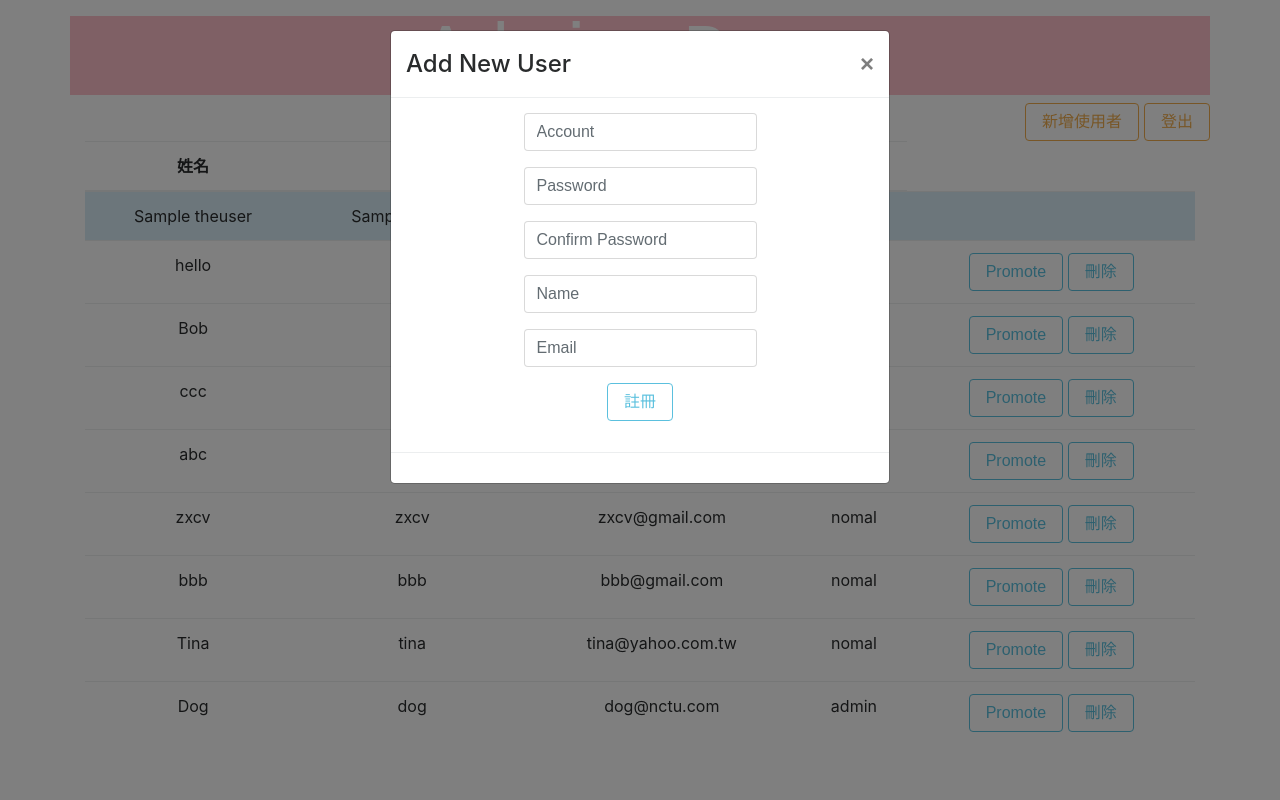
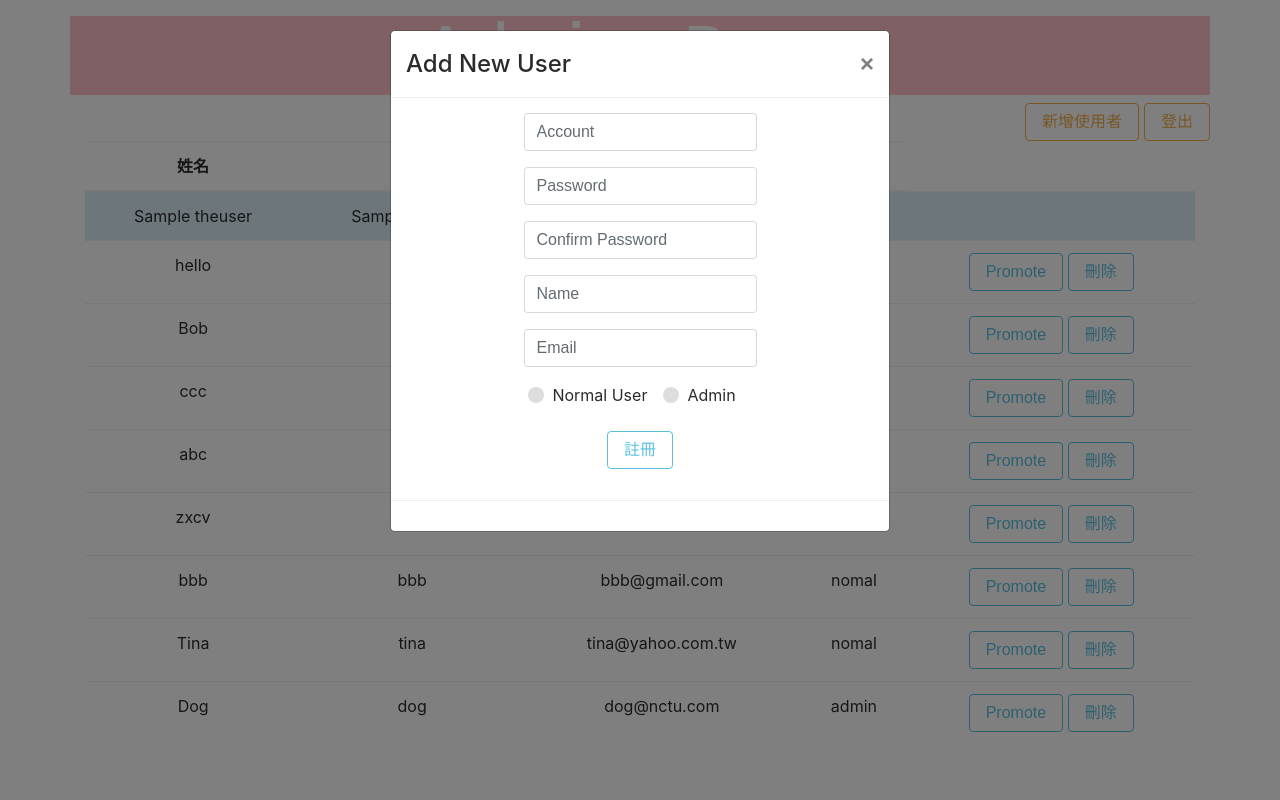
Before and after one commit to laura83615/bookingbnb, a Django app: template bookingbnb/bnb/templates/bnb/admin_page.html in a window 1280 px wide, after a click on "新增使用者". Run offline with Django 3.2, Linux system fonts and the light colour scheme; data comes from the database, SQL or seed files in the repository; both versions use the stored data as it was after the commit; the template is opened without the code that fills it: values that come from a table or form of the project are taken from there, most other values are stand-ins (such as "Sample title", 1, 10 or a date in 2020); some libraries are stand-ins or nearby versions.

Commit message:
admin can add new admin

```diff
--- a/bookingbnb/bnb/templates/bnb/add_user_form.html
+++ b/bookingbnb/bnb/templates/bnb/add_user_form.html
@@ -28,8 +28,3 @@
         <input type="mail" class="form-control" id="mail" name="mail" placeholder="Email" required>
     </div>
 </div>
-<div class="form-group row justify-content-center">
-    <div class="col-xs-9">
-        <button style="width: auto" type="submit" class="btn btn-outline-info">註冊</button>
-    </div>
-</div>
--- a/bookingbnb/bnb/templates/bnb/admin_page.html
+++ b/bookingbnb/bnb/templates/bnb/admin_page.html
@@ -55,6 +55,24 @@
 			    	<form action="{% url 'bnb:add_user' %}" method="post">
 			    	{% csrf_token %}
 			    	    {% include 'bnb/add_user_form.html' %}
+			    	    <div class="form-group row justify-content-center">
+			    	    	<label class="custom-control custom-radio">
+			    	    		<input id="normal" name="identity" type="radio" value="normal" class="custom-control-input" required>
+			    	    		<span class="custom-control-indicator"></span>
+			    	    		<span class="custom-control-description">Normal User</span>
+			    	    	</label>
+			    	    	<label class="custom-control custom-radio">
+			    	    		<input id="admin" name="identity" type="radio" value="admin" class="custom-control-input">
+			    	    		<span class="custom-control-indicator"></span>
+			    	    		<span class="custom-control-description">Admin</span>
+			    	    	</label>
+			    	    </div>
+
+			    	    <div class="form-group row justify-content-center">
+			    	        <div class="col-xs-9">
+			    	            <button style="width: auto" type="submit" class="btn btn-outline-info">註冊</button>
+			    	        </div>
+			    	    </div>
 			    	</form>
 			    </div>
 			    <div class="modal-footer">
--- a/bookingbnb/bnb/templates/bnb/register.html
+++ b/bookingbnb/bnb/templates/bnb/register.html
@@ -30,6 +30,11 @@
     <form action="{% url 'bnb:add_user' %}" method="post">
     {% csrf_token %}
         {% include 'bnb/add_user_form.html' %}
+        <div class="form-group row justify-content-center">
+            <div class="col-xs-9">
+                <button style="width: auto" type="submit" class="btn btn-outline-info">註冊</button>
+            </div>
+        </div>
     </form>
 
     <hr>
```
Also changed, not shown: bookingbnb/bnb/views.py (+7 -1 lines), bookingbnb/db.sqlite3.
